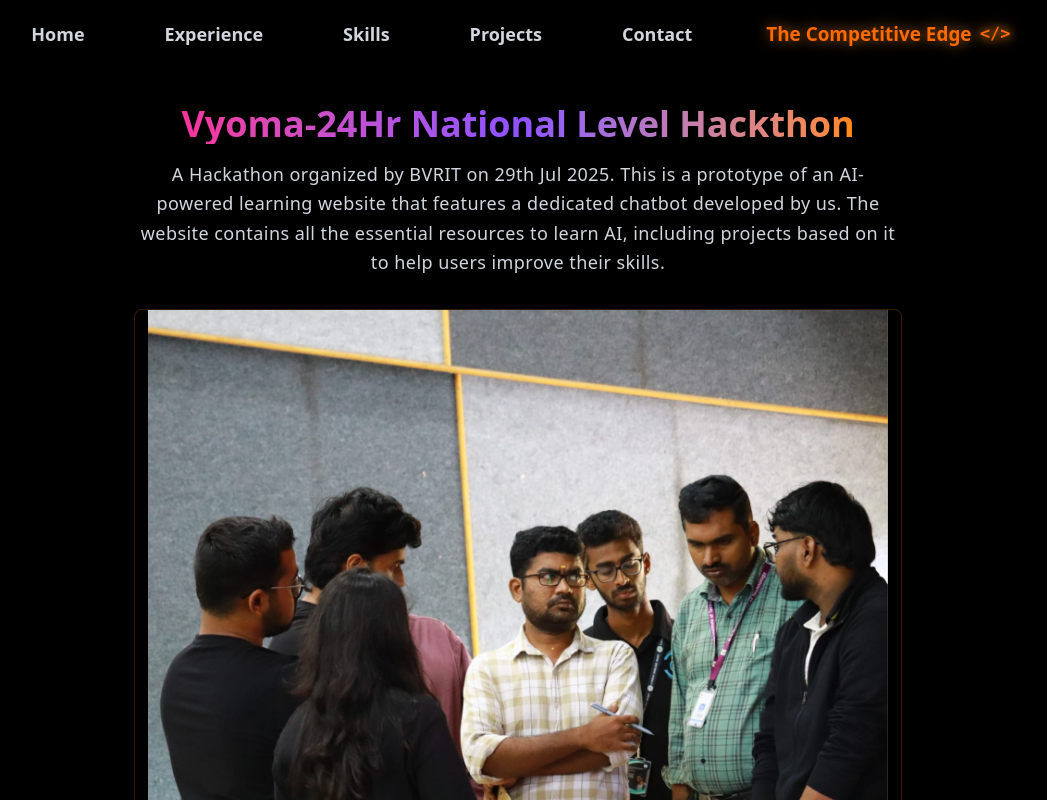
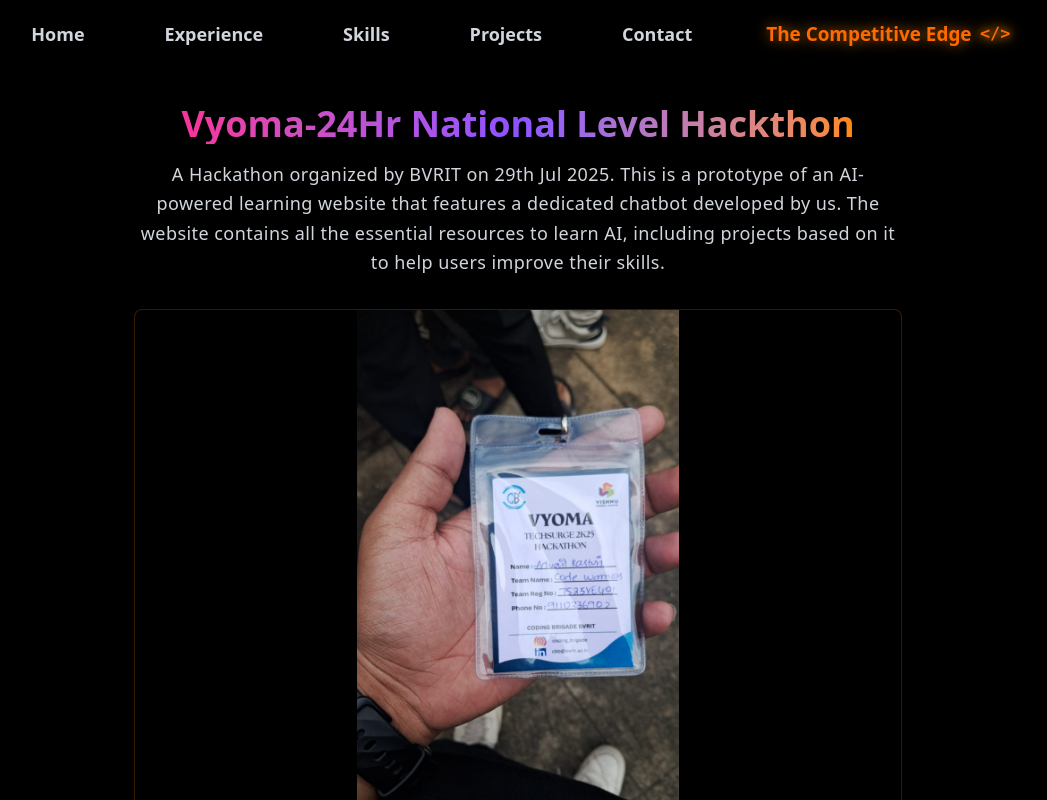
Before and after one commit to Advaitkasturi/advaitkasturi.github.io, a React (Vite) app: page /hack in a window 1280 px wide. Shown: the top 800 px of the page, without its empty margins (122-1169 px from the left). Built offline with nearby package versions, Linux system fonts and the light colour scheme.

Commit message:
Setup Tailwind and prepare for deployment

```diff
--- a/src/assets/pages/hack.jsx
+++ b/src/assets/pages/hack.jsx
@@ -30,7 +30,7 @@
         <HackSection
         title="Vyoma-24Hr National Level Hackthon"
         description="A Hackathon organized by BVRIT on 29th Jul 2025. This is a prototype of an AI-powered learning website that features a dedicated chatbot developed by us. The website contains all the essential resources to learn AI, including projects based on it to help users improve their skills."
-        images={[ img6, img7, img8,img9, img10, img11]}
+        images={[ img8,img6,img7,img9,img10,img11]}
         githubLink="https://github.com/Advaitkasturi/LearnMatrix-vyoma-national-level-hackthon-"
       />
 
```
